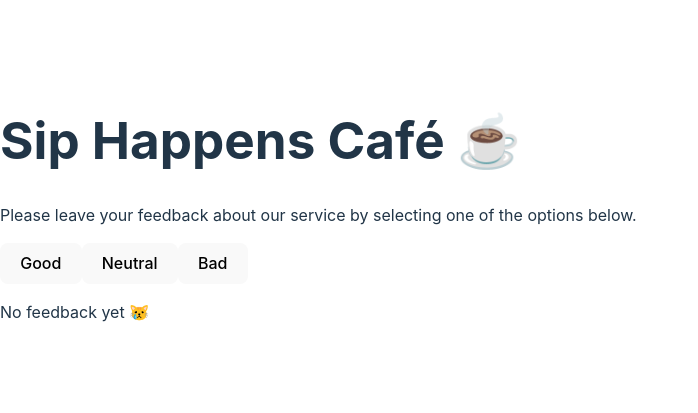
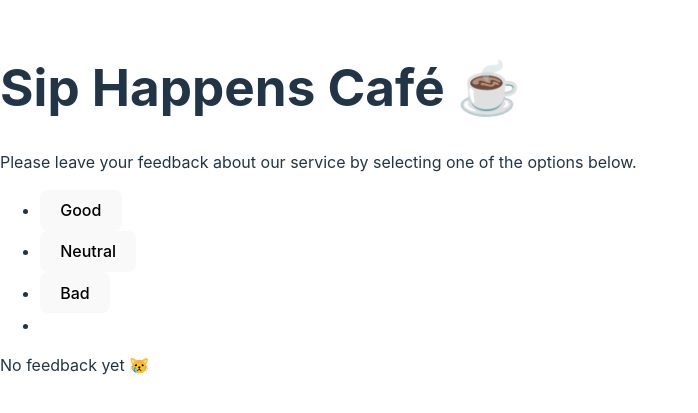
Before and after one commit to NataliiaShah/goit-react-hw-02, a React (Vite) app: page / in a window 1280 px wide. Shown: the part 191-604 px from the top of the page, without its empty margins (0-698 px from the left). Built offline with nearby package versions, Linux system fonts and the light colour scheme.

Commit message:
correction

```diff
--- a/src/components/App.jsx
+++ b/src/components/App.jsx
@@ -1,22 +1,29 @@
 import { useState } from "react";
-import Description from "../components/Description/Description"
+import Description from "../components/Description/Description";
 import Feedback from "../components/Feedback/Feedback";
 import Options from "../components/Options/Options";
-import Notification from "./Notification/Notification";
+import Notification from "../components/Notification/Notification";
 
 const App = () => {
-
     const [feedback, setFeedback] = useState({
         good: 0,
         neutral: 0,
-    bad: 0
+        bad: 0,
     });
 
     const handleFeedbackChange = (feedbackType) => {
-        setFeedback(prevState => ({
-        ...prevState, [feedbackType]
-        : prevState[feedbackType] + 1,
+        setFeedback((prevState) => ({
+            ...prevState,
+            [feedbackType]: prevState[feedbackType] + 1,
         }));
+    };
+
+    const resetFeedback = () => {
+        setFeedback({
+            good: 0,
+            neutral: 0,
+            bad: 0,
+        });
     };
 
     const totalFeedback = feedback.good + feedback.neutral + feedback.bad;
@@ -24,11 +31,18 @@ const App = () => {
     return (
         <>
             <Description />
-            <Options onFeedbackChange={handleFeedbackChange} />
+            <Options
+                onFeedbackChange={handleFeedbackChange}
+                totalFeedback={totalFeedback}
+                onReset={resetFeedback}
+            />
             {totalFeedback > 0 ? (
-          <Feedback feedback={feedback} feedbackTotal={totalFeedback} />
+        <Feedback
+          feedback={feedback}
+          feedbackTotal={totalFeedback}
+        />
       ) : (
-            <Notification message= "No feedback yet 😿"/>
+        <Notification message="No feedback yet 😿" />
       )}
     </>
   );
--- a/src/components/Options/Options.jsx
+++ b/src/components/Options/Options.jsx
@@ -1,14 +1,25 @@
+const Options = ({ onFeedbackChange, totalFeedback, onReset }) => {
+    return (
+        <div>
+            <ul>
+                <li>
+                    <button onClick={() => onFeedbackChange("good")}>Good</button>
+                </li>
+                <li>
+                    <button onClick={() => onFeedbackChange("neutral")}>Neutral</button>
+                </li>
+                <li>
+                    <button onClick={() => onFeedbackChange("bad")}>Bad</button>
+                </li>
+                <li>
 
-const Options = ({ onFeedbackChange }) => {
-  return (
-    <div>
-      <button onClick={() => onFeedbackChange('good')}>Good</button>
-      <button onClick={() => onFeedbackChange('neutral')}>Neutral</button>
-      <button onClick={() => onFeedbackChange('bad')}>Bad</button>
-    </div>
-  );
+                    {totalFeedback > 0 && (
+                        <button onClick={onReset}>Reset</button>
+                    )}
+                </li>
+            </ul>
+        </div>
+    );
 };
 
-
-
 export default Options;
```
Lines whose indentation alone changed are shown as unchanged.
